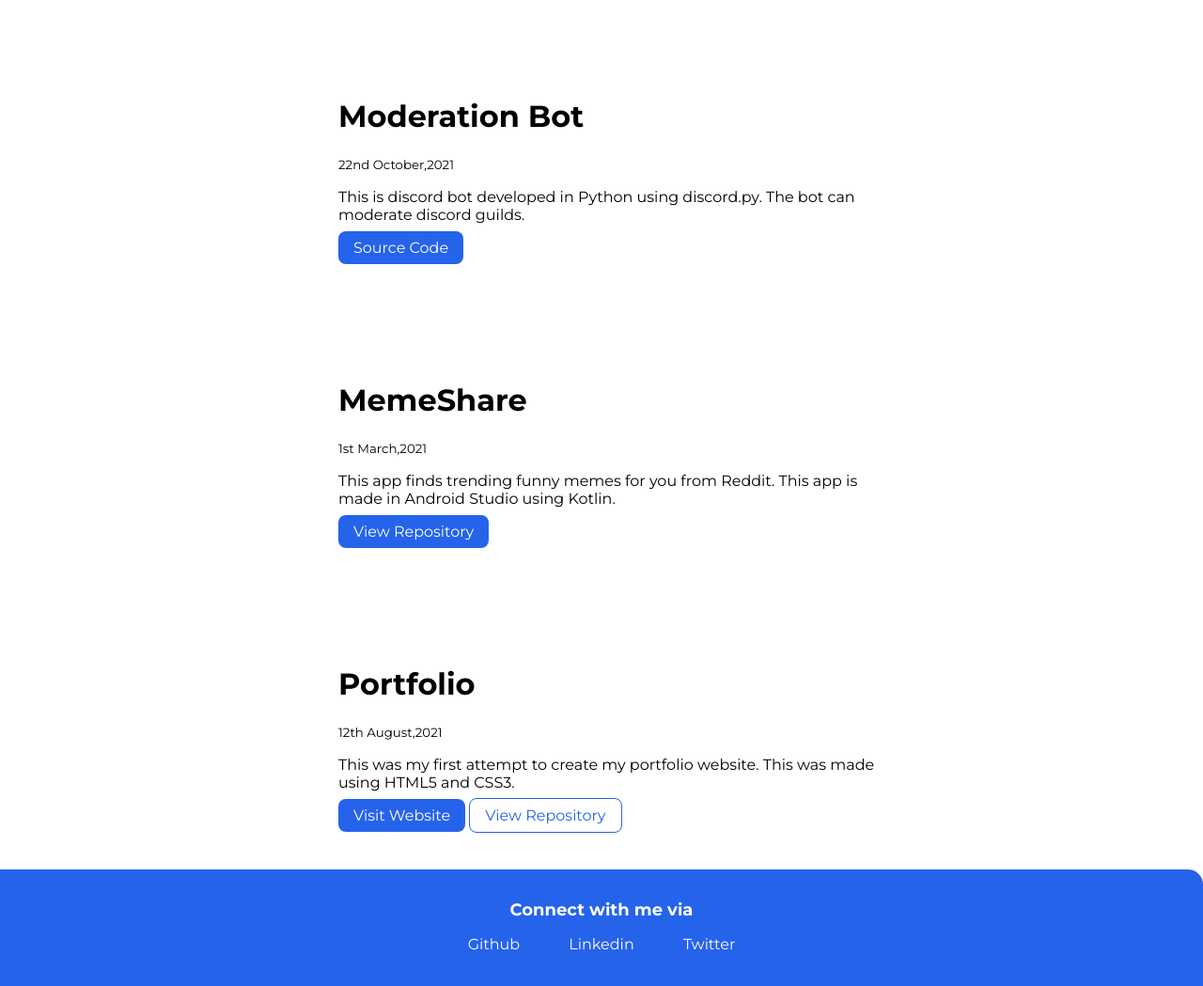
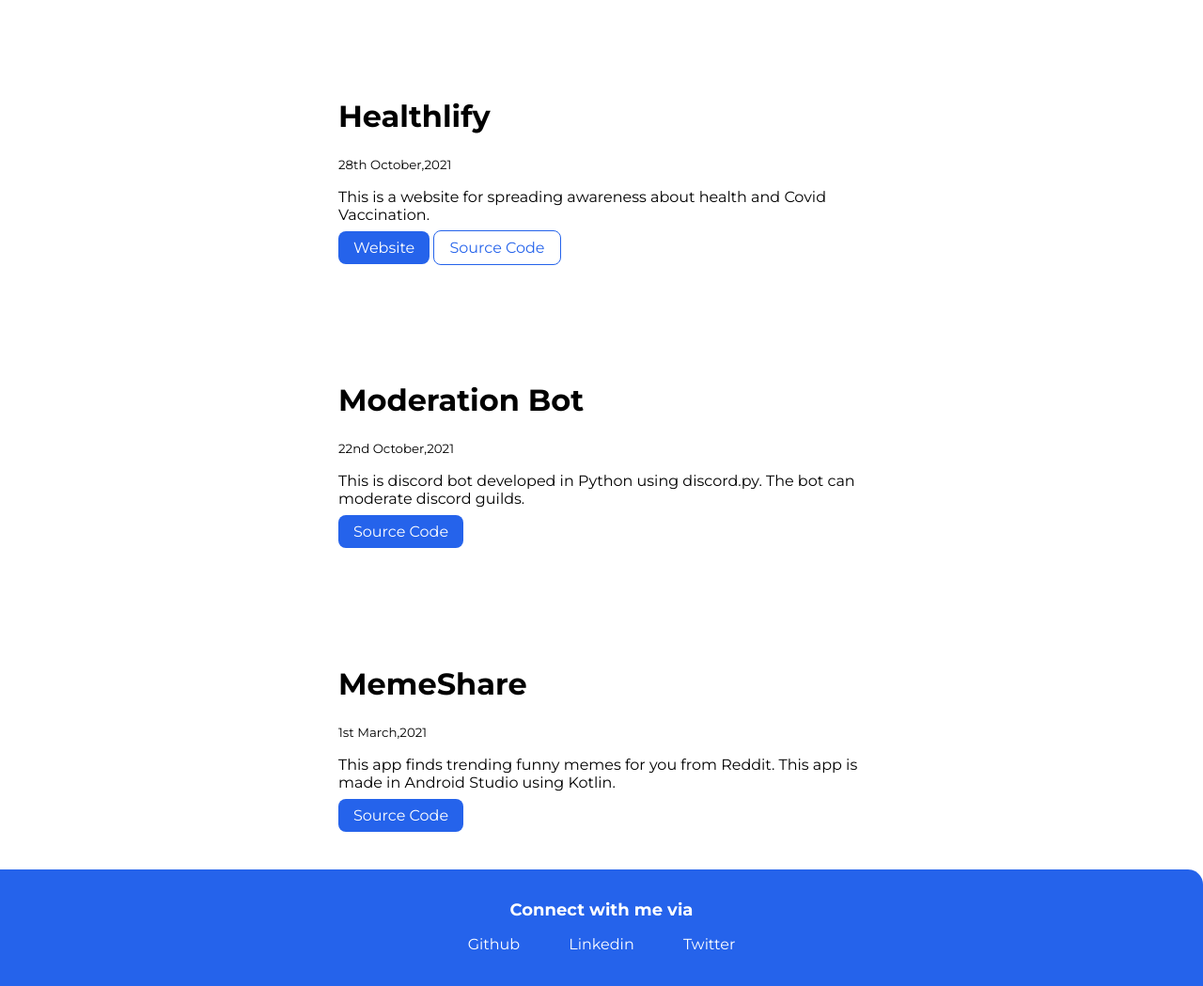
Before and after one commit to soumyajoydas01/soumyajoydas01.github.io, a plain HTML site: page projects.html in a window 1280 px wide. Shown: the part 277-1326 px from the top of the page at 94% size. Drawn offline with Linux system fonts and the light colour scheme.

Commit message:
Projects Updated

```diff
--- a/projects.html
+++ b/projects.html
@@ -30,6 +30,17 @@
     <ul class="list-non-bullet">
         <li>
             <div class="container container-center padding-md">
+            <h1>Healthlify</h1>
+            <small>28th October,2021</small>
+            <p>This is a website for spreading awareness about health and Covid Vaccination.</p>
+            <a class="link link-primary" href="https://soumyajoydas01.github.io/healthlify/">Website</a>
+            <a class="link link-secondary" href="https://github.com/soumyajoydas01/healthlify/">Source Code</a>
+            </div>
+        </li>
+
+
+        <li>
+            <div class="container container-center padding-md">
             <h1>Moderation Bot</h1>
             <small>22nd October,2021</small>
             <p>This is discord bot developed in Python using discord.py. The bot can moderate discord guilds.</p>
@@ -42,18 +53,8 @@
             <h1>MemeShare</h1>
             <small>1st March,2021</small>
             <p>This app finds trending funny memes for you from Reddit. This app is made in Android Studio using Kotlin.</p>
-            <a class="link link-primary" href="https://github.com/soumyajoydas01/MemeShare">View Repository</a>
+            <a class="link link-primary" href="https://github.com/soumyajoydas01/MemeShare">Source Code</a>
         </div>
-        </li>
-
-        <li>
-            <div class="container container-center padding-md">
-            <h1>Portfolio</h1>
-            <small>12th August,2021</small>
-            <p>This was my first attempt to create my portfolio website. This was made using HTML5 and CSS3.</p>
-            <a class="link link-primary" href="https://soumyajoydas01.github.io/portfolio-website/">Visit Website</a>
-            <a class="link link-secondary" href="https://github.com/soumyajoydas01/portfolio-website">View Repository</a>
-            </div>
         </li>
     </ul>
 
```
